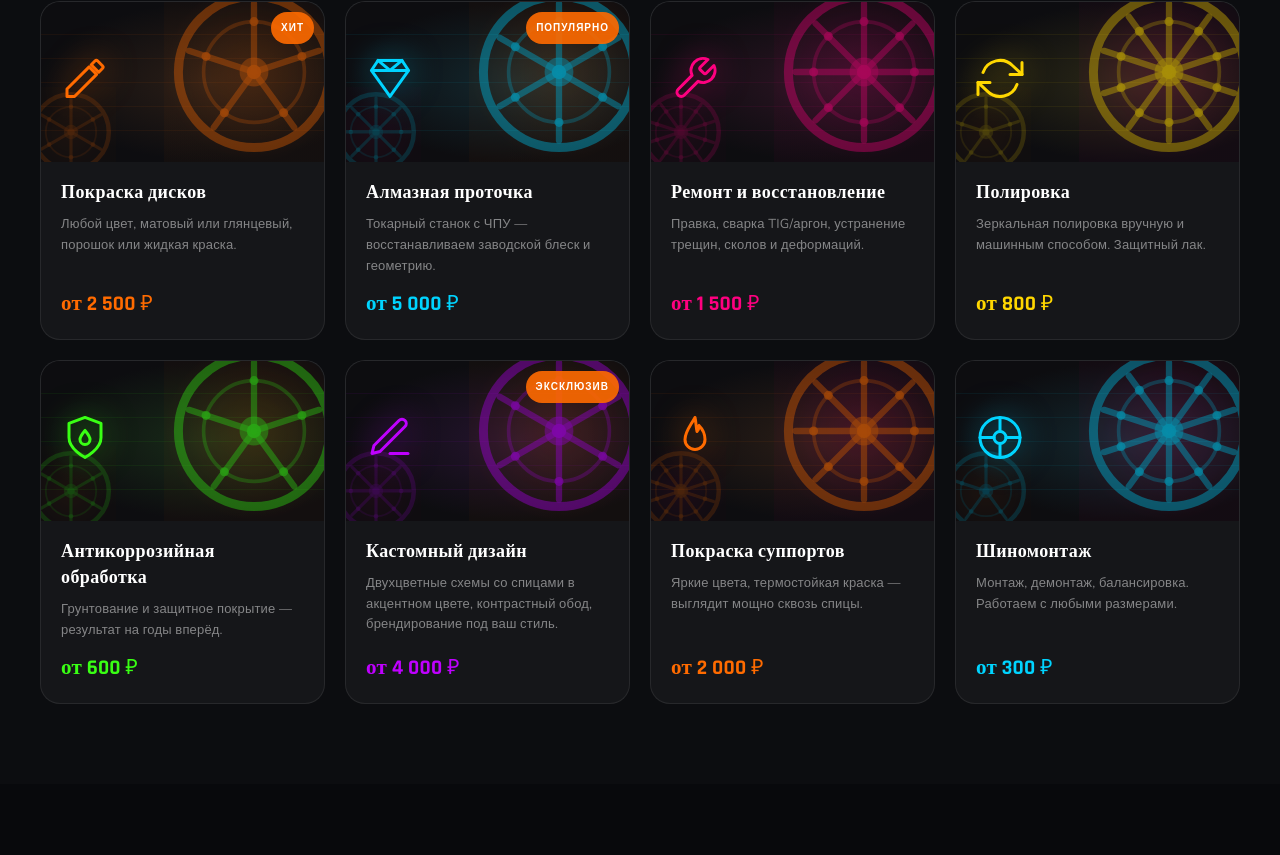
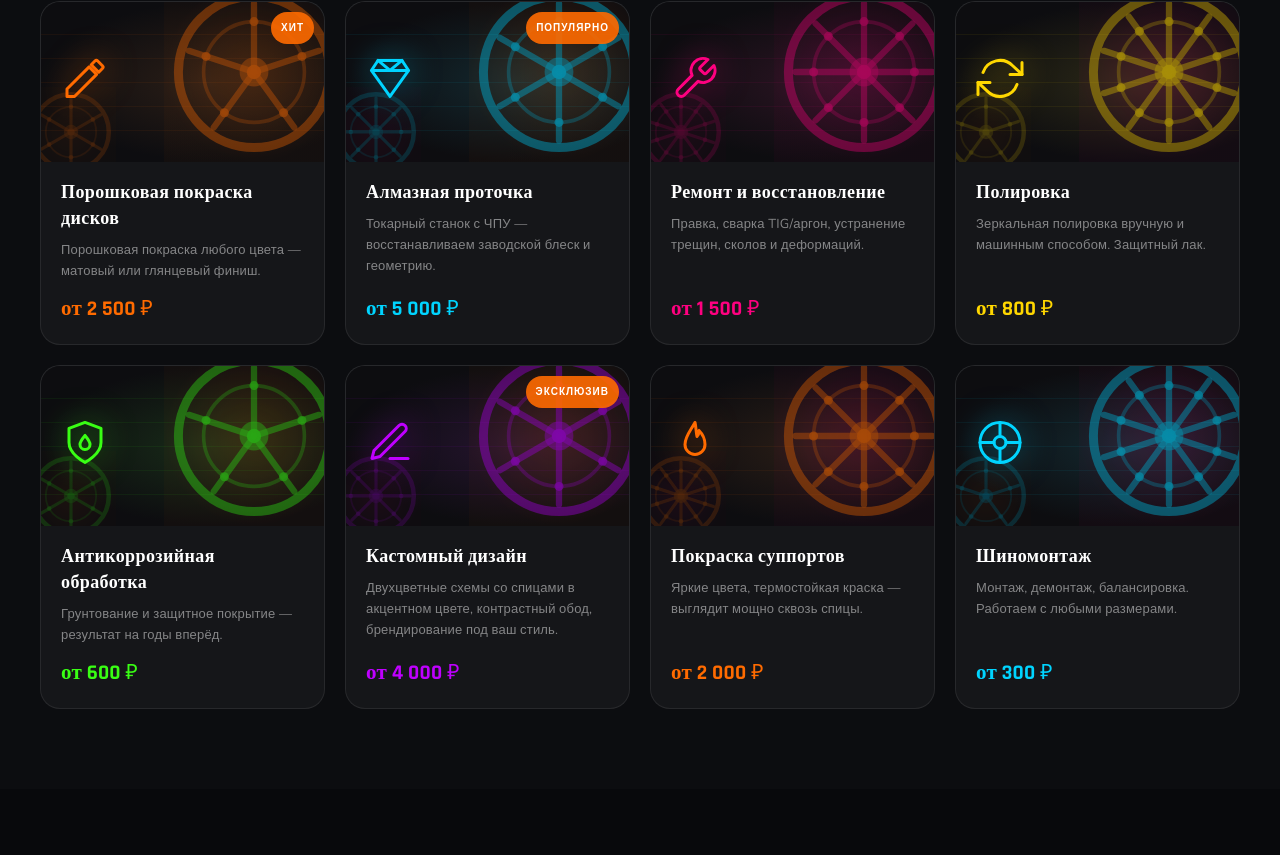
Before and after one commit to mikhailmikemorozov-coder/moaans, a React (Vite) app: page / in a window 1280 px wide. Shown: the part 1745-2600 px from the top of the page. Built offline with nearby package versions, Linux system fonts and the light colour scheme.

Commit message:
Clarify powder coating, add 3-layer description

```diff
--- a/src/App.jsx
+++ b/src/App.jsx
@@ -66,8 +66,9 @@ const ServiceIllustration = ({ color, variant, icon }) => (
 
 const SERVICES = [
   {
-    id: 1, emoji: "🎨", title: "Покраска дисков",
-    short: "Любой цвет, матовый или глянцевый, порошок или жидкая краска.",
+    id: 1, emoji: "🎨", title: "Порошковая покраска дисков",
+    short: "Порошковая покраска любого цвета — матовый или глянцевый финиш.",
+    long: "Трёхслойное нанесение: грунт — краска — лак. Каждый слой запекается в печи при высокой температуре, что даёт покрытие прочнее заводского. Устойчиво к сколам, реагентам и мойке высокого давления.",
     price: "от 2 500 ₽", tag: "Хит", color: "#ff6b00", variant: 0,
   },
   {
@@ -694,7 +695,8 @@ export default function App() {
             {/* Content */}
             <div style={{ padding: "24px 32px 32px" }}>
               <h3 style={{ fontFamily: "'Rajdhani'", fontSize: 28, fontWeight: 700, marginBottom: 10 }}>{activeService.title}</h3>
-              <p style={{ color: "rgba(255,255,255,.6)", lineHeight: 1.7, marginBottom: 20 }}>{activeService.short}</p>
+              <p style={{ color: "rgba(255,255,255,.6)", lineHeight: 1.7, marginBottom: activeService.long ? 12 : 20 }}>{activeService.short}</p>
+              {activeService.long && <p style={{ color: "rgba(255,255,255,.45)", fontSize: 14, lineHeight: 1.75, marginBottom: 20 }}>{activeService.long}</p>}
               <div style={{ fontFamily: "'Rajdhani'", fontSize: 32, fontWeight: 700, color: activeService.color, marginBottom: 24 }}>{activeService.price}</div>
               <button className="btn btn-grad" style={{ width: "100%", justifyContent: "center" }} onClick={() => { setFormData(f => ({ ...f, service: activeService.title })); setActiveService(null); scrollTo("contact"); }}>Записаться на эту услугу</button>
             </div>
```
